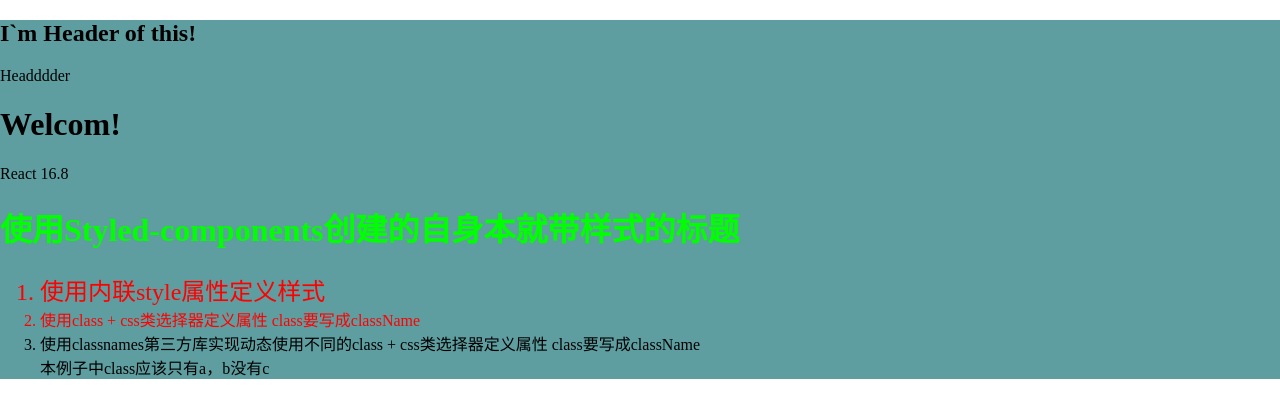
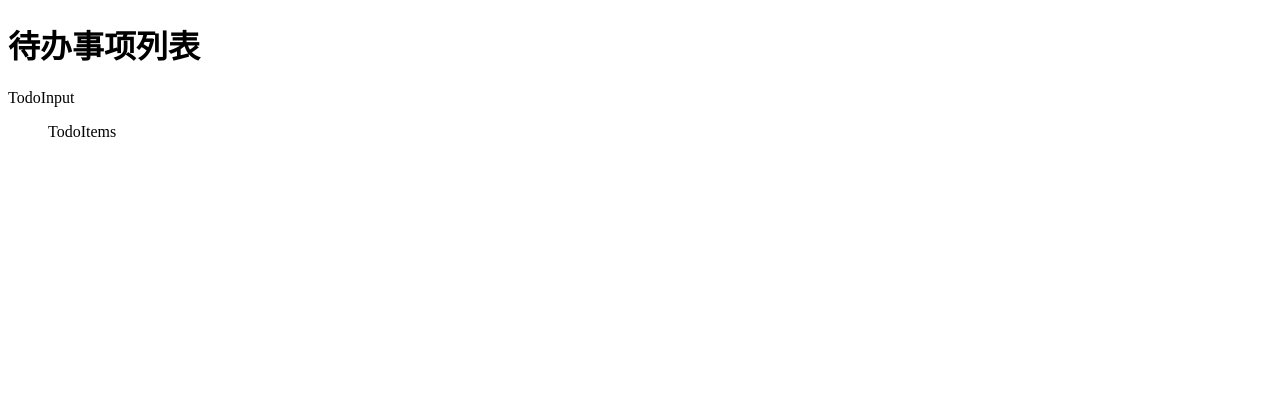
Before and after one commit to panda8z/time-book-web, a React (Create React App) app: page / in a window 1280 px wide. Shown: the top 418 px of the page. Built offline with nearby package versions, Linux system fonts and the light colour scheme.

Commit message:
组件化代码分包一览

```diff
--- a/src/App.js
+++ b/src/App.js
@@ -1,38 +1,13 @@
 import React, { Component } from 'react';
-
-import classNames from 'classnames'
-import styled from 'styled-components'
-import './index.css'
+import {TodoHeader, TodoInput,TodoList }from './components';
 
 export default class App extends Component {
   render() {
     console.log(this.props)
     return (<div className='body'>
-        <Header headerTitle="Headddder" />
-        <h1>Welcom!</h1>
-        {/* jsx里面的js代码用 {} 包裹 */}
-        <p>{this.props.title}</p>
-        <Title>使用Styled-components创建的自身本就带样式的标题</Title>
-        <ol>
-            <li style={{ color: '#f00', fontSize: '24px' }}>使用内联style属性定义样式</li>
-            <li className="has-text-red">使用class + css类选择器定义属性 class要写成className</li>
-            <li className={classNames('a',{'b':true}, {'c': false})}>使用classnames第三方库实现动态使用不同的class + css类选择器定义属性 class要写成className<br/>本例子中class应该只有a，b没有c</li>
-        </ol>
+       <TodoHeader/>
+       <TodoInput/>
+       <TodoList/>
     </div>);
   }
 }
-
-
-class Header extends React.Component {
-    render() {
-        return (<div className='header'>
-            <h2>I`m Header of this!</h2>
-            <p>{this.props.headerTitle}</p>
-        </div>)
-    }
-}
-
-
-const  Title = styled.h1`
-color: #0f0
-`
--- /dev/null
+++ b/src/components/TodoHeader/index.js
@@ -0,0 +1,9 @@
+import React, { Component } from 'react';
+
+export default class TodoHeader extends Component {
+  render() {
+    return (
+      <h1> 待办事项列表 </h1>
+    );
+  }
+}
--- /dev/null
+++ b/src/components/TodoInput/index.js
@@ -0,0 +1,9 @@
+import React, { Component } from 'react';
+
+export default class TodoInput extends Component {
+  render() {
+    return (
+      <div> TodoInput </div>
+    );
+  }
+}
--- /dev/null
+++ b/src/components/TodoList/TodoItem.js
@@ -0,0 +1,9 @@
+import React, { Component } from 'react';
+
+export default class TodoItem extends Component {
+  render() {
+    return (
+      <div> TodoItems </div>
+    );
+  }
+}
--- /dev/null
+++ b/src/components/TodoList/index.js
@@ -0,0 +1,13 @@
+import React, { Component } from 'react';
+
+import TodoItem from './TodoItem';
+
+export default class TodoList extends Component {
+  render() {
+    return (
+      <ul>
+          <TodoItem/>
+      </ul>
+    );
+  }
+}
--- /dev/null
+++ b/src/components/index.js
@@ -0,0 +1,9 @@
+import TodoHeader from "./TodoHeader";
+import TodoInput from "./TodoInput";
+import TodoList from "./TodoList";
+
+export {
+    TodoHeader,
+    TodoInput,
+    TodoList,
+}
--- a/src/index.css
+++ /dev/null
@@ -1,14 +0,0 @@
-/* 标签选择器 */
-body {
-    margin: 0;
-    display: block;
-}
-
-/* 类选择器 */
-.body {
-    background-color: cadetblue;
-}
-
-.has-text-red {
-    color: red
-}
```
